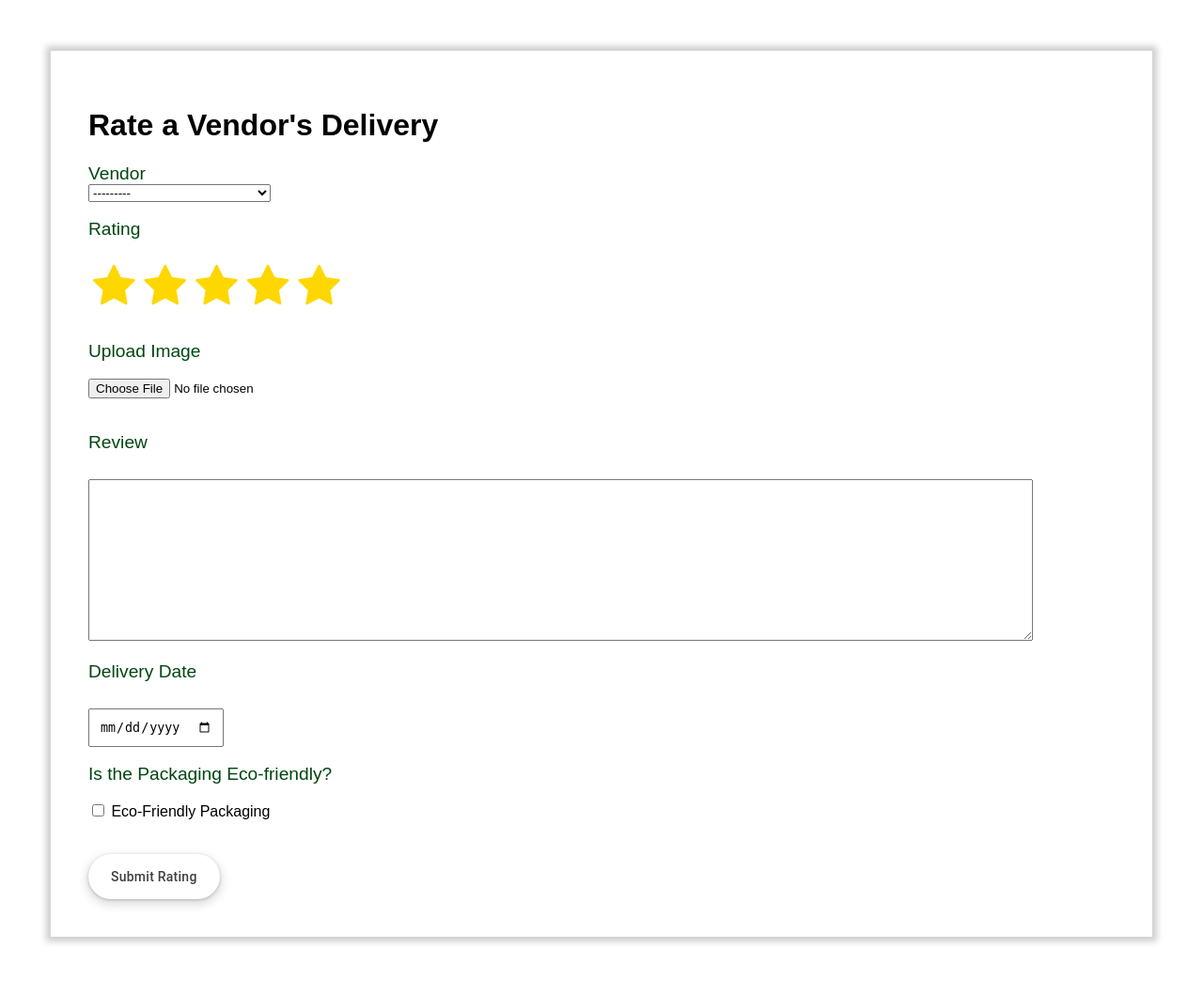
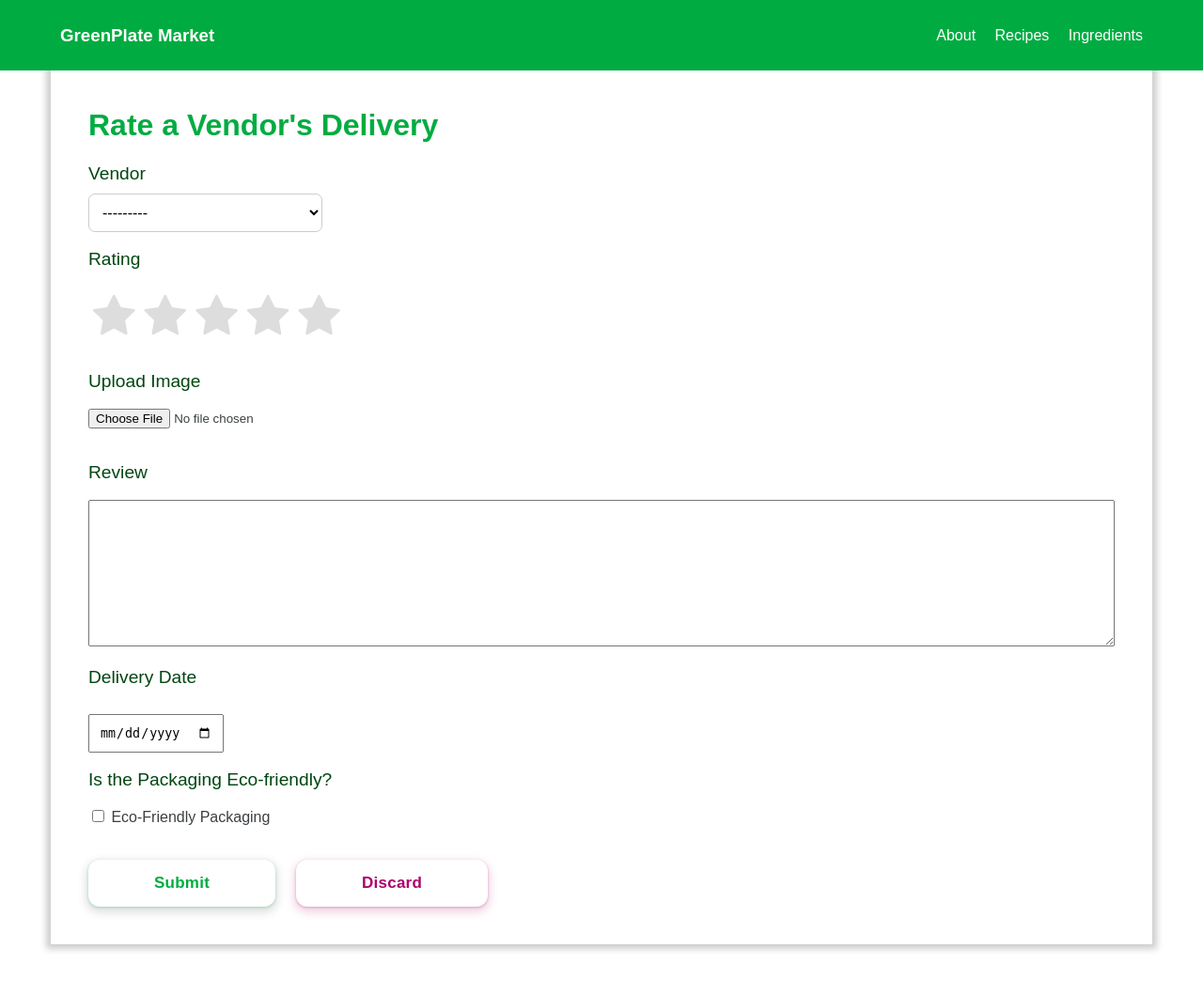
Before and after one commit to btp405-w25/Project2, a Django app: page /polls/delivery_rating/ in a window 1280 px wide. Shown: the whole page at 94% size. Before the commit the page ends 1004 px from the top, so only its background shows below. Run offline with Django 5.2, Linux system fonts and the light colour scheme; a user stored in the database is signed in; data comes from the database, SQL or seed files in the repository; both versions use the stored data as it was after the commit.

Commit message:
Added a test, a navbar, a discard button, and made it so that you can view all the user reviews in /admin

```diff
--- a/polls/forms.py
+++ b/polls/forms.py
@@ -25,6 +25,7 @@
 #DeliveryRating = from my models.py
 
 from django import forms
+from . import models
 from .models import DeliveryRating, Vendor # import  the 2 models from the app's models.py file
 from django.contrib.auth.models import User
 from .models import DeliveryRating  # Import your model here
@@ -49,6 +50,7 @@
     verbose_name, and a lot of other options. It’s completely optional to add a Meta class to your model.
     """
     class Meta: # nested class that configures how the form behaves
+        #DeliveryRating = a class in models.py
         model = DeliveryRating #says that the form is based on the DeliveryRating model
         #all fields in the form
         fields = ["vendor", "rating", "review_text", "delivery_date", "eco_friendly_packaging", "image"]
@@ -56,8 +58,17 @@
         widgets = {
             "delivery_date": forms.DateInput(attrs={"type": "date"}),
             #doesnt xactly work, star doesnt work
-            "rating": forms.RadioSelect(choices=[(i, f"{i} ⭐") for i in range(1, 6)]),
+            "rating": forms.RadioSelect(),
         }
+
+
+#WITHOUT THIS I GOT ISSUES AND ERRORS WHEN SUBMITTING 5 stars
+    def __init__(self, *args, **kwargs):
+        super().__init__(*args, **kwargs) # calls the parent class init method
+        #customize the rating field = "self.fields['rating'].widget.choices" = ACCESES the input field for the rating = aka the stars
+        #= self._meta.model.RATING_CHOICES = GETS THE MODEL associated with this ModelForm (aka: Deliveryrating), RATING_CHOICES = is the choice tuple defined in the model
+        self.fields['rating'].widget.choices = self._meta.model.RATING_CHOICES
+
 
     """had to add bc of IntegrityError at /polls/delivery_rating/
     NOT NULL constraint failed: polls_deliveryrating.user_id"""
@@ -68,5 +79,5 @@
 
     def __init__(self, *args, **kwargs):
         super().__init__(*args, **kwargs)
-        self.fields['user'].required = False  # Make the user field optional
+        self.fields['user'].required = False  # Make the user field optional"
         """
--- a/polls/models.py
+++ b/polls/models.py
@@ -55,30 +55,28 @@
 
 
 
+
 class Vendor(models.Model):
-    name = models.CharField(max_length=255)
-
+    name = models.CharField(max_length=100)
     def __str__(self):
         return self.name
 
 
 class DeliveryRating(models.Model):
-    """had to add bc of IntegrityError at /polls/delivery_rating/
-    NOT NULL constraint failed: polls_deliveryrating.user_id"""
-    # allows user field to be optoonnal
-    #user = models.ForeignKey(User, on_delete=models.CASCADE, null=True, blank=True)
+   #ERRORS with this, the list of stars is inverted, when I cclick one start I get 5 stars and when I do 5 stars, it says I chose 1 star
+   #RATING_CHOICES = [(i, f"{i} ⭐") for i in range(1, 6)]
+   #CORRECT bc the last 5 = 5th star is at the top of the list
+   #the star = just gets displayed in the user input data
+    RATING_CHOICES = [(i, f"{i} ⭐") for i in range(5, 0,-1)] #reverses the list to so last star = 5 stars, it generates 5 nums from 5 to 1, and decreasesthe num by -1 eacg time
 
-    RATING_CHOICES = [(i, str(i)) for i in range(1, 6)]  # 1 to 5 stars
-
-    vendor = models.ForeignKey(Vendor, on_delete=models.CASCADE, related_name="ratings")
     user = models.ForeignKey(User, on_delete=models.CASCADE)
+    vendor = models.ForeignKey(Vendor, on_delete=models.CASCADE)
     rating = models.IntegerField(choices=RATING_CHOICES)
-    review_text = models.TextField(blank=True, null=True)
+    review_text = models.TextField(blank=True)
     delivery_date = models.DateField()
     eco_friendly_packaging = models.BooleanField(default=False)
-    #lets the user upload an image, upload_to="ratings/ = IS WHERE THE IMG GETS STORED, blank=True  = means field is optional, null=True = means u can store nulll in the database
-    image = models.ImageField(upload_to="ratings/", blank=True, null=True)
+    image = models.ImageField(upload_to='ratings/', blank=True, null=True)
+
     created_at = models.DateTimeField(auto_now_add=True)
-
     def __str__(self):
-        return f"{self.vendor.name} - {self.rating} Stars"
+        return f"{self.user} rated {self.vendor} - {self.rating}⭐"
--- a/polls/static/polls/star_rating.css
+++ b/polls/static/polls/star_rating.css
@@ -1,6 +1,34 @@
-.h1 {
-  font-size: 1.5em;
+nav{
+  position: absolute;
+  top: 0;
+  left: 0;
+  right: 0;
+  padding: 0.5rem 4rem;
+  background-color: #00AC41 !important;
+  color: #fff;
+  display: flex;
+  justify-content: space-between;
+  align-items: center;
+  z-index: 999;
+}
+nav a {
+  color: #fff;
+  text-decoration: none;
+  margin-left: 1rem;
+  /*
+  font-weight: bold;
+  */
+}
+
+nav a:hover {
+  /*text-decoration: underline;*/
+  color:#004611;
+}
+
+h1 {
+  font-size: 2em;
   font-family:Arial, Helvetica, sans-serif;
+  color:#00AC41;
 }
 .form-label{
   display: block;
@@ -42,49 +70,48 @@
         .rating-in-stars:not(:checked) > label:hover ~ label i.fa-star,
 .rating-in-stars > input:checked ~ label i.fa-star { color: gold; }
 body{
+  background-color: #fff;
+  color:#3c4043; /*color for no file chosen and for eco friendly packaging option*/
+  margin: 0;
+  padding: 0;
     font-family:Arial, Helvetica, sans-serif;
     margin: 54px;
     padding: 40px;
     box-shadow: 0px 0px 7px 5px rgba(0, 0, 0, 0.2);
+    background-color: #fff;
 }
 
 
-/*make text area ALMOST full width*/
-textarea{
-    width:90%;
-    margin-top: 10px;
-    padding: 10px;
-}
+
 /*calendar looks better */
 input[type='date'] {
     margin-top: 10px;
     padding: 10px;
 }
 
-
 /* CSS taken from https://getcssscan.com/css-buttons-examples */
 .button-17 {
+  font-weight: 600;
   align-items: center;
   appearance: none;
   background-color: #fff;
-  border-radius: 24px;
+  border-radius: 12px;
   border-style: none;
   box-shadow: rgba(0, 0, 0, .2) 0 3px 5px -1px,rgba(0, 0, 0, .14) 0 6px 10px 0,rgba(0, 0, 0, .12) 0 1px 18px 0;
   box-sizing: border-box;
-  color: #3c4043;
+  color: #00AC41;
   cursor: pointer;
   display: inline-flex;
   fill: currentcolor;
-  font-family: "Google Sans",Roboto,Arial,sans-serif;
-  font-size: 14px;
-  font-weight: 500;
-  height: 48px;
+  font-family: Arial,sans-serif,"Google Sans",Roboto;
+  font-size: 17px;
+  height: 50px;
   justify-content: center;
   letter-spacing: .25px;
   line-height: normal;
   max-width: 100%;
   overflow: visible;
-  padding: 2px 24px;
+  padding: 20px 70px;
   position: relative;
   text-align: center;
   text-transform: none;
@@ -98,36 +125,145 @@
 }
 
 .button-17:hover {
-  background: #F6F9FE;
-  color: #174ea6;
+  background: #ebf7ec;
+  color: #00AC41;
 }
 
 .button-17:active {
-  box-shadow: 0 4px 4px 0 rgb(60 64 67 / 30%), 0 8px 12px 6px rgb(60 64 67 / 15%);
+  box-shadow: 0 4px 4px 0 rgb(0 172 65 /30%), 0 8px 12px 6px rgb(0 172 65 /15%);
   outline: none;
 }
 
 .button-17:focus {
   outline: none;
-  border: 2px solid #4285f4;
+  border: 2px solid #00AC41;
 }
 
 .button-17:not(:disabled) {
-  box-shadow: rgba(60, 64, 67, .3) 0 1px 3px 0, rgba(60, 64, 67, .15) 0 4px 8px 3px;
+  box-shadow: rgba(0, 172, 65, 0.3) 0 1px 3px 0, rgba(60, 64, 67, .15) 0 4px 8px 3px;
 }
 
 .button-17:not(:disabled):hover {
-  box-shadow: rgba(60, 64, 67, .3) 0 2px 3px 0, rgba(60, 64, 67, .15) 0 6px 10px 4px;
+  box-shadow: rgba(0, 172, 65, 0.3) 0 2px 3px 0, rgba(60, 64, 67, .15) 0 6px 10px 4px;
 }
 
 .button-17:not(:disabled):focus {
-  box-shadow: rgba(60, 64, 67, .3) 0 1px 3px 0, rgba(60, 64, 67, .15) 0 4px 8px 3px;
+  box-shadow: rgba(0, 172, 65, 0.3) 0 1px 3px 0, rgba(60, 64, 67, .15) 0 4px 8px 3px;
 }
 
 .button-17:not(:disabled):active {
-  box-shadow: rgba(60, 64, 67, .3) 0 4px 4px 0, rgba(60, 64, 67, .15) 0 8px 12px 6px;
+  box-shadow: rgba(0, 172, 65, 0.3) 0 4px 4px 0, rgba(60, 64, 67, .15) 0 8px 12px 6px;
 }
 
 .button-17:disabled {
-  box-shadow: rgba(60, 64, 67, .3) 0 1px 3px 0, rgba(60, 64, 67, .15) 0 4px 8px 3px;
+  box-shadow: rgba(0, 172, 65, 0.3) 0 1px 3px 0, rgba(60, 64, 67, .15) 0 4px 8px 3px;
 }
+/*no need for this:
+/*make text area ALMOST full width
+textarea{
+  width:90%;
+  margin-top: 10px;
+  padding: 10px;
+}*/
+textarea, input[type="text"] {
+  max-width: 100%;      /*never go beyond parent width, aka the BODY */
+  width: 100%;          /*fill the parent container */
+  box-sizing: border-box; /*includes padding/border in width */
+  resize: vertical;     /*prevent horizontal stretching */
+}
+
+/*for dropdown*/
+select{
+  margin-top: 10px;
+  padding: 10px;
+  border-radius: 7px;
+  border: 1px solid #ccc;
+  background-color: #fff;
+  font-size: 16px;
+}
+
+
+/* CSS taken from https://getcssscan.com/css-buttons-examples */
+.button-18 {
+  align-items: center;
+  appearance: none;
+  background-color: #fff;
+  border-radius: 12px;
+  border-style: none;
+  box-shadow: rgba(0, 0, 0, .2) 0 3px 5px -1px,rgba(0, 0, 0, .14) 0 6px 10px 0,rgba(0, 0, 0, .12) 0 1px 18px 0;
+  box-sizing: border-box;
+  color: #ac006b;
+  cursor: pointer;
+  display: inline-flex;
+  fill: currentcolor;
+  font-family: Arial,sans-serif,"Google Sans",Roboto;
+  font-size: 17px;
+  font-weight: 700;
+  height: 50px;
+  justify-content: center;
+  letter-spacing: .25px;
+  line-height: normal;
+  max-width: 100%;
+  overflow: visible;
+  padding: 20px 70px;
+  position: relative;
+  text-align: center;
+  text-transform: none;
+  transition: box-shadow 280ms cubic-bezier(.4, 0, .2, 1),opacity 15ms linear 30ms,transform 270ms cubic-bezier(0, 0, .2, 1) 0ms;
+  user-select: none;
+  -webkit-user-select: none;
+  touch-action: manipulation;
+  width: auto;
+  will-change: transform,opacity;
+  z-index: 0;
+  text-decoration: none;
+}
+
+.button-18:hover {
+  background: #fae9ef;
+  color: #ac006b;
+}
+
+.button-18:active {
+  box-shadow: 0 4px 4px 0 rgb(60 64 67 / 30%), 0 8px 12px 6px rgba(172 0 107 /15%);
+  outline: none;
+}
+
+.button-18:focus {
+  outline: none;
+  border: 2px solid #ac006b;
+}
+
+.button-18:not(:disabled) {
+  box-shadow: rgba(172, 0, 107, .3) 0 1px 3px 0, rgba(172, 0, 107, .15) 0 4px 8px 3px;
+}
+
+.button-18:not(:disabled):hover {
+  box-shadow: rgba(172, 0, 107, .3) 0 2px 3px 0,rgba(172, 0, 107, .15) 0 6px 10px 4px;
+}
+
+.button-18:not(:disabled):focus {
+  box-shadow: rgba(172, 0, 107, .3) 0 1px 3px 0, rgba(172, 0, 107, .15) 0 4px 8px 3px;
+}
+
+.button-18:not(:disabled):active {
+  box-shadow: rgba(172, 0, 107, .3) 0 4px 4px 0, rgba(172, 0, 107, .15) 0 8px 12px 6px;
+}
+
+.button-18:disabled {
+  box-shadow: rgba(172, 0, 107, .3) 0 1px 3px 0, rgba(172, 0, 107, .15) 0 4px 8px 3px;
+}
+
+.the-bttns{
+  display: flex;
+  gap: 22px;
+}
+
+/*if the screen size is less than 760px, shrinks the BUTTON size */
+@media (max-width: 760px){
+  .button-17, .button-18{
+    font-size: 15px;
+    padding:12px 30px;
+    height:auto;
+  }
+}
--- a/polls/templates/polls/delivery-rating.html
+++ b/polls/templates/polls/delivery-rating.html
@@ -2,6 +2,7 @@
 {%load static %}
 <!DOCTYPE html>
 <html lang="en">
+
 <head>
     <meta charset="UTF-8">
     <meta name="viewport" content="width=device-width, initial-scale=1.0">
@@ -10,13 +11,23 @@
     <link rel="stylesheet" href="{% static 'polls/star_rating.css'%}">
 
     <title>Rate Vendor</title>
+
 </head>
 <body>
+    <nav>
+        <h3>GreenPlate Market</h3>
+        <div>
+            <!--CHANGE WHEN I CAN ACTUALLY ROUTE TO THOSE PAGES -- = ex: href="url 'index'" -->
+            <a>About</a>
+            <a>Recipes</a>
+            <a>Ingredients</a>
+        </div>
+    </nav>
 
 
 <div class="container mt-5">
     <h1>Rate a Vendor's Delivery</h1>
-    <form method="post" enctype="multipart/form-data">
+    <form method="post" enctype="multipart/form-data"> <!--NECESSARY TO SUBMIT THINGS LIKE IMAGES enctype="multipart/form-data"-->
         {% csrf_token %}
         <div class="mb-3">
             <label class="form-label">Vendor</label>
@@ -83,7 +94,11 @@
         </div>
         <br/>
         <br/>
-        <button  class="button-17" role="button" type="submit">Submit Rating</button>
+        <div class="the-bttns">
+            <button  class="button-17" role="button" type="submit">Submit</button>
+            <!--CHANGE WHERE TO NAVIGATES TO THE ACTUAL HOMEPAGE LATER */-->
+            <a href="/" class="button-18" role="button">Discard</a>
+        </div>
     </form>
 </div>
 </body>
--- a/polls/views.py
+++ b/polls/views.py
@@ -7,6 +7,7 @@
 from django.shortcuts import render, redirect, get_object_or_404
 from django.contrib.auth.decorators import login_required
 from .models import DeliveryRating, Vendor
+from . import forms
 from .forms import DeliveryRatingForm
 
 
@@ -86,6 +87,8 @@
 """
 
 #for later I will make  login required
+# LAter I can specify the url, ex:
+# @login_required(lgin_url="/users/login/")
 @login_required
 def delivery_rating(request):
     if request.method == "POST": #if form submission happens
```
Also changed, not shown: polls/admin.py (+12 -0 lines), polls/management/commands/load_the_vendors.py (added, +26 -0 lines), polls/tests.py (+25 -122 lines), polls/vendors.json (added, +8 -0 lines), db.sqlite3, polls/management/__init__.py (added), polls/management/commands/__init__.py (added), ratings/AviaCo.png (deleted), ratings/AviaCo_FVRLps3.png (deleted), ratings/Learn_Coding.png (deleted), ratings/original.jpg (deleted), ratings/original_zLMKN1h.jpg (deleted).
